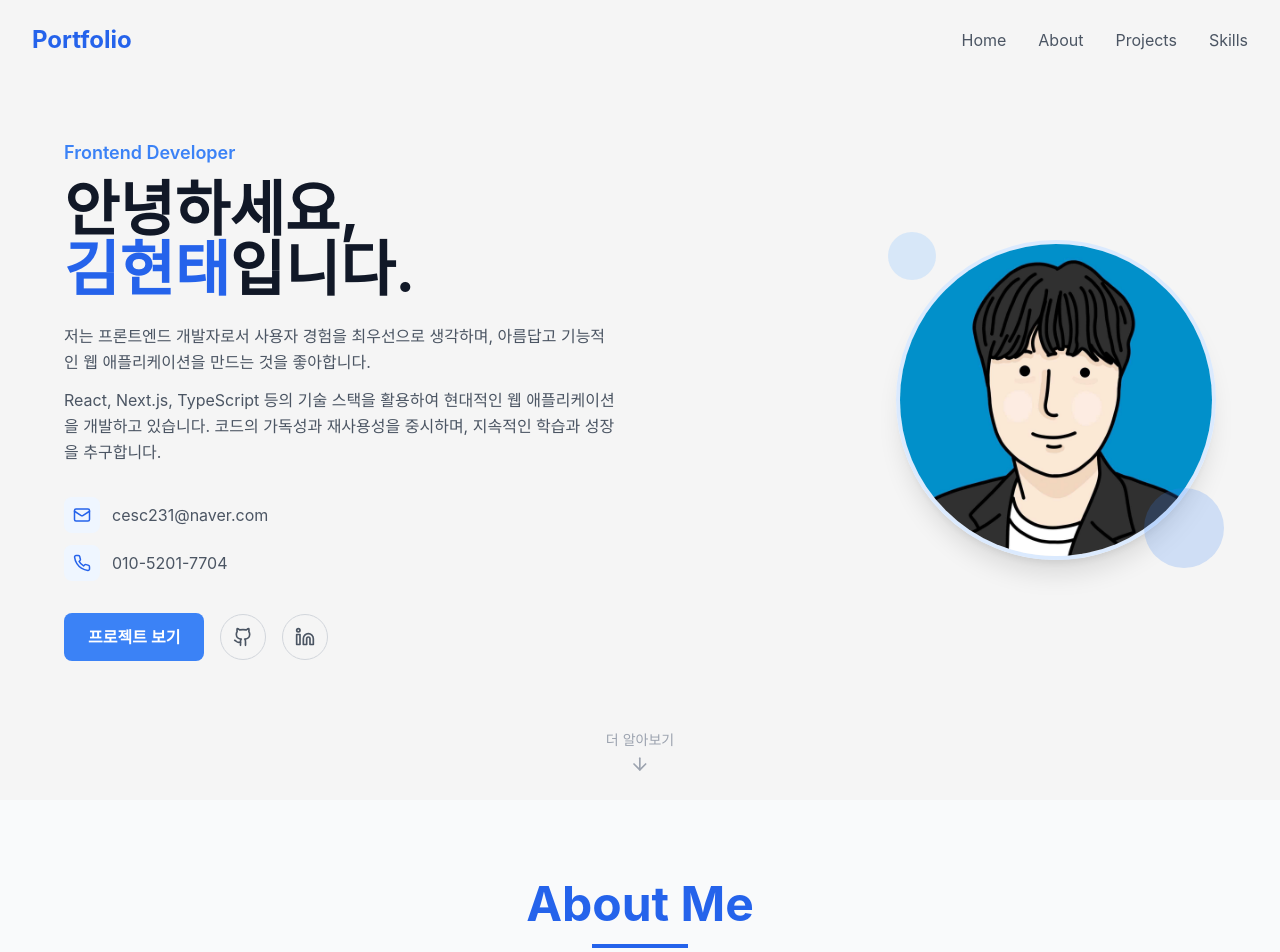
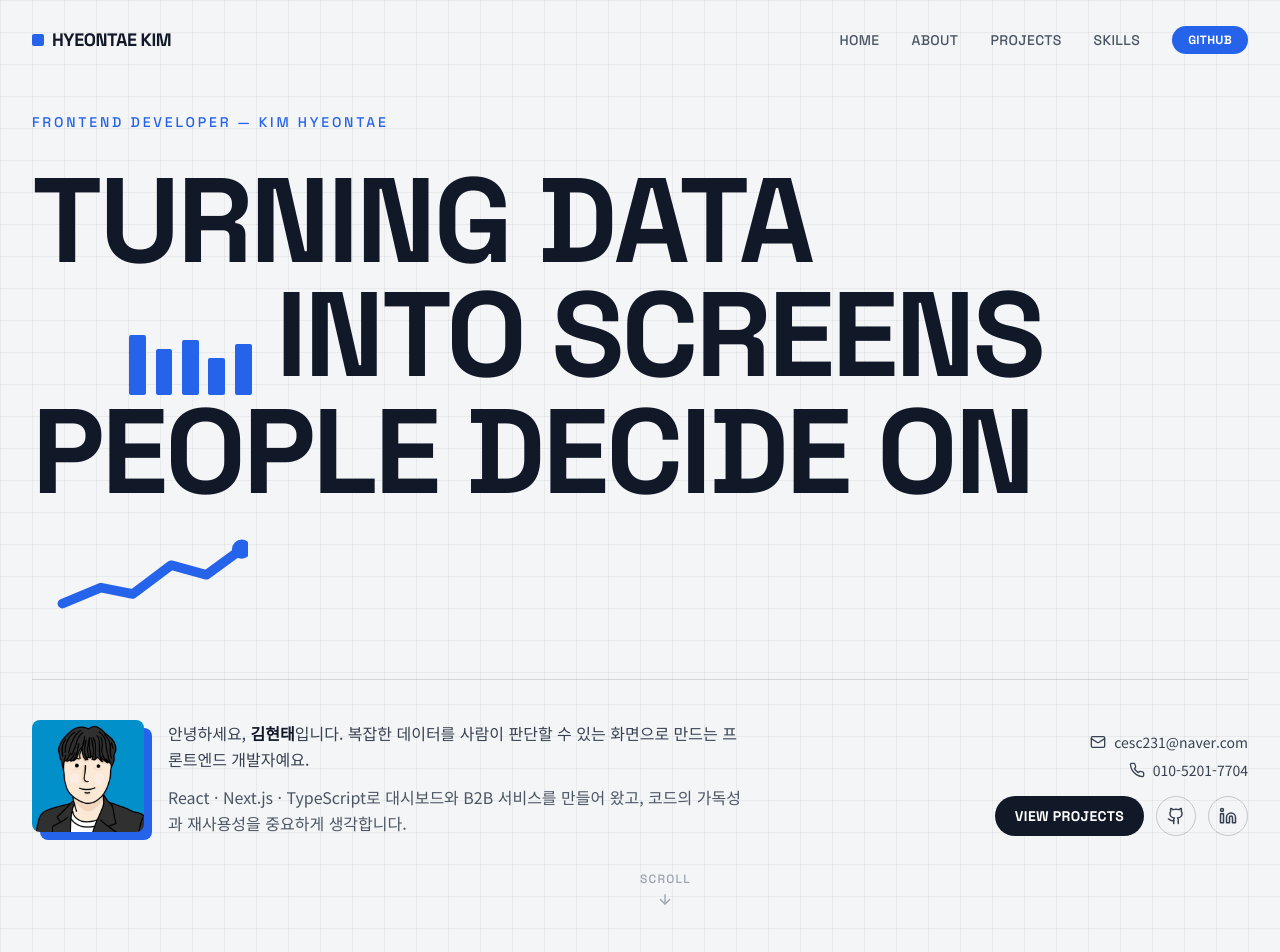
Before and after one commit to HyeontaeKim0/Portfolio, a Next.js app: page / in a window 1280 px wide. Shown: the top 952 px of the page. Built offline with nearby package versions, Linux system fonts and the light colour scheme.

Commit message:
fix : 디자인 변경

```diff
--- a/app/globals.css
+++ b/app/globals.css
@@ -3,8 +3,9 @@
 @tailwind utilities;
 
 :root {
-  --background: #f5f5f5;
-  --foreground: #1a1a1a;
+  --background: #f4f5f7;
+  --foreground: #111214;
+  --grid-line: rgba(17, 18, 20, 0.05);
 }
 
 * {
@@ -19,10 +20,12 @@ html {
 
 body {
   color: var(--foreground);
-  background: var(--background);
-  font-family: -apple-system, BlinkMacSystemFont, "Segoe UI", "Roboto", "Oxygen",
-    "Ubuntu", "Cantarell", "Fira Sans", "Droid Sans", "Helvetica Neue",
-    sans-serif;
+  background-color: var(--background);
+  /* 모눈종이 격자: 대시보드·차트 작업을 연상시키는 배경 */
+  background-image:
+    linear-gradient(var(--grid-line) 1px, transparent 1px),
+    linear-gradient(90deg, var(--grid-line) 1px, transparent 1px);
+  background-size: 32px 32px;
   -webkit-font-smoothing: antialiased;
   -moz-osx-font-smoothing: grayscale;
 }
@@ -39,7 +42,7 @@ body {
 }
 
 ::-webkit-scrollbar-track {
-  background: #f5f5f5;
+  background: #f4f5f7;
 }
 
 ::-webkit-scrollbar-thumb {
--- a/app/layout.tsx
+++ b/app/layout.tsx
@@ -1,9 +1,23 @@
 import type { Metadata } from "next";
+import { Noto_Sans_KR, Space_Grotesk } from "next/font/google";
 import "./globals.css";
 
+const display = Space_Grotesk({
+  subsets: ["latin"],
+  weight: ["500", "700"],
+  variable: "--font-display",
+});
+
+const sans = Noto_Sans_KR({
+  subsets: ["latin"],
+  weight: ["400", "500", "700"],
+  variable: "--font-sans",
+});
+
 export const metadata: Metadata = {
-  title: "Portfolio | 개발자 포트폴리오",
-  description: "프론트엔드 개발자 포트폴리오 사이트",
+  title: "김현태 | 프론트엔드 개발자 포트폴리오",
+  description:
+    "복잡한 데이터를 사람이 판단할 수 있는 화면으로 만드는 프론트엔드 개발자 김현태의 포트폴리오",
 };
 
 export default function RootLayout({
@@ -12,8 +26,8 @@ export default function RootLayout({
   children: React.ReactNode;
 }>) {
   return (
-    <html lang="ko">
-      <body>{children}</body>
+    <html lang="ko" className={`${display.variable} ${sans.variable}`}>
+      <body className="font-sans">{children}</body>
     </html>
   );
 }
--- a/components/About.tsx
+++ b/components/About.tsx
@@ -4,6 +4,7 @@ import { motion } from "framer-motion";
 import { useInView } from "framer-motion";
 import { useRef } from "react";
 import { Briefcase, Code, Coffee, Heart, Rocket } from "lucide-react";
+import SectionHeader from "@/components/ui/SectionHeader";
 
 const interests = [
   {
@@ -109,19 +110,19 @@ export default function About() {
   return (
     <section
       id="about"
-      className="min-h-screen py-20 px-4 sm:px-6 lg:px-8 bg-gray-50"
+      className="py-28 px-4 sm:px-6 lg:px-8"
     >
       <div className="max-w-7xl mx-auto" ref={ref}>
         <motion.div
           initial={{ opacity: 0, y: 20 }}
           animate={isInView ? { opacity: 1, y: 0 } : { opacity: 0, y: 20 }}
           transition={{ duration: 0.6 }}
-          className="text-center mb-16"
         >
-          <h2 className="text-4xl md:text-5xl font-bold mb-4 text-blue-600">
-            About Me
-          </h2>
-          <div className="w-24 h-1 bg-blue-600 mx-auto"></div>
+          <SectionHeader
+            index="01"
+            title="About"
+            subtitle="무엇에 관심을 두고, 어디서 어떤 일을 해왔는지 정리했습니다."
+          />
         </motion.div>
 
         <motion.div
@@ -129,7 +130,7 @@ export default function About() {
           animate={isInView ? { opacity: 1, y: 0 } : { opacity: 0, y: 20 }}
           transition={{ duration: 0.6, delay: 0.6 }}
         >
-          <h3 className="text-2xl font-bold mb-8 text-center">관심사</h3>
+          <h3 className="mb-6 font-display text-sm font-bold uppercase tracking-[0.2em] text-gray-500">Interests · 관심사</h3>
           <div className="grid grid-cols-1 md:grid-cols-2 lg:grid-cols-4 gap-6">
             {interests.map((interest, index) => {
               const Icon = interest.icon;
@@ -141,7 +142,7 @@ export default function About() {
                     isInView ? { opacity: 1, y: 0 } : { opacity: 0, y: 20 }
                   }
                   transition={{ duration: 0.6, delay: 0.8 + index * 0.1 }}
-                  className="p-6 bg-white border border-gray-200 rounded-lg hover:border-blue-500 transition-colors duration-200 shadow-sm"
+                  className="p-6 bg-white/80 border border-gray-900/10 rounded-lg hover:border-blue-600 transition-colors duration-200"
                 >
                   <div className="w-12 h-12 bg-blue-500 rounded-lg flex items-center justify-center mb-4">
                     <Icon size={24} className="text-white" />
@@ -164,7 +165,7 @@ export default function About() {
           transition={{ duration: 0.6, delay: 0.8 }}
           className="mt-20"
         >
-          <h3 className="text-2xl font-bold mb-12 text-center">경력</h3>
+          <h3 className="mb-8 font-display text-sm font-bold uppercase tracking-[0.2em] text-gray-500">Experience · 경력</h3>
           <div className="relative max-w-3xl mx-auto">
             {/* 타임라인 세로선 */}
             <div className="absolute left-[7px] top-2 bottom-2 w-px bg-gray-200" />
@@ -204,7 +205,7 @@ export default function About() {
                     {career.projects.map((project) => (
                       <div
                         key={project.name}
-                        className="p-4 bg-white border border-gray-200 rounded-lg hover:border-blue-500 transition-colors duration-200 shadow-sm"
+                        className="p-4 bg-white/80 border border-gray-900/10 rounded-lg hover:border-blue-600 transition-colors duration-200"
                       >
                         <h5 className="font-semibold text-gray-800 mb-1">
                           {project.name}
--- a/components/Footer.tsx
+++ b/components/Footer.tsx
@@ -1,44 +1,57 @@
-"use client";
-
 import { Github, Linkedin, Mail } from "lucide-react";
 
 export default function Footer() {
-  const currentYear = new Date().getFullYear();
-
   return (
-    <footer className="border-t border-gray-200 py-8 px-4 sm:px-6 lg:px-8 bg-white">
-      <div className="max-w-7xl mx-auto">
-        <div className="flex flex-col md:flex-row justify-between items-center gap-4">
-          <p className="text-gray-600 text-sm">
-            © {currentYear} Portfolio. All rights reserved.
+    <footer className="border-t border-gray-900/15 px-4 py-10 sm:px-6 lg:px-8">
+      <div className="mx-auto flex max-w-7xl flex-col gap-6 md:flex-row md:items-end md:justify-between">
+        <div className="space-y-1 text-sm text-gray-600">
+          <p className="flex items-center gap-2 font-display text-base font-bold text-gray-900">
+            <span className="inline-block size-2.5 rounded-sm bg-blue-600" />
+            HYEONTAE KIM
           </p>
-          <div className="flex gap-4">
+          <a href="mailto:cesc231@naver.com" className="block hover:text-blue-600">
+            cesc231@naver.com
+          </a>
+          <a
+            href="https://github.com/HyeontaeKim0"
+            target="_blank"
+            rel="noopener noreferrer"
+            className="block hover:text-blue-600"
+          >
+            github.com/HyeontaeKim0
+          </a>
+        </div>
+        <div className="flex flex-col gap-3 md:items-end">
+          <div className="flex gap-4 text-gray-600">
             <a
-              href="https://github.com"
+              href="https://github.com/HyeontaeKim0"
               target="_blank"
               rel="noopener noreferrer"
-              className="text-gray-600 hover:text-blue-600 transition-colors"
+              className="transition-colors hover:text-blue-600"
               aria-label="GitHub"
             >
               <Github size={20} />
             </a>
             <a
-              href="https://linkedin.com"
+              href="https://www.linkedin.com/in/현태-김-8898062ab"
               target="_blank"
               rel="noopener noreferrer"
-              className="text-gray-600 hover:text-blue-600 transition-colors"
+              className="transition-colors hover:text-blue-600"
               aria-label="LinkedIn"
             >
               <Linkedin size={20} />
             </a>
             <a
-              href="mailto:your.email@example.com"
-              className="text-gray-600 hover:text-blue-600 transition-colors"
+              href="mailto:cesc231@naver.com"
+              className="transition-colors hover:text-blue-600"
               aria-label="Email"
             >
               <Mail size={20} />
             </a>
           </div>
+          <p className="font-display text-xs uppercase tracking-wide text-gray-400">
+            © 2026 Kim Hyeontae
+          </p>
         </div>
       </div>
     </footer>
--- a/components/Hero.tsx
+++ b/components/Hero.tsx
@@ -4,159 +4,146 @@ import { motion } from "framer-motion";
 import { ArrowDown, Github, Linkedin, Mail, Phone } from "lucide-react";
 import Image from "next/image";
 import profile from "../assets/User.jpg";
+import { MiniBars, MiniLine } from "@/components/ui/MiniCharts";
+
+const line = {
+  hidden: { opacity: 0, y: 40 },
+  visible: (i: number) => ({
+    opacity: 1,
+    y: 0,
+    transition: { duration: 0.7, delay: i * 0.15, ease: [0.22, 1, 0.36, 1] },
+  }),
+};
 
 export default function Hero() {
-  const containerVariants = {
-    hidden: { opacity: 0 },
-    visible: {
-      opacity: 1,
-      transition: {
-        staggerChildren: 0.2,
-      },
-    },
-  };
-
-  const itemVariants = {
-    hidden: { opacity: 0, y: 20 },
-    visible: {
-      opacity: 1,
-      y: 0,
-      transition: {
-        duration: 0.5,
-      },
-    },
-  };
-
   return (
     <section
       id="home"
-      className="min-h-screen flex items-center justify-center relative overflow-hidden px-4 sm:px-6 lg:px-8"
+      className="relative flex min-h-screen flex-col justify-center overflow-hidden px-4 pb-24 pt-28 sm:px-6 lg:px-8"
     >
-      <motion.div
-        className="relative z-10 max-w-6xl mx-auto w-full grid md:grid-cols-2 gap-12 items-center py-24"
-        variants={containerVariants}
+      <div className="mx-auto w-full max-w-7xl">
+        <p className="mb-8 font-display text-sm font-medium uppercase tracking-[0.2em] text-blue-600">
+          Frontend Developer — Kim Hyeontae
+        </p>
+
+        {/* 큰 문구: 줄마다 들여쓰기를 엇갈리게 */}
+        <h1 className="font-display text-[13vw] font-bold uppercase leading-[0.95] tracking-tight text-gray-900 md:text-[8.5vw] xl:text-[7.5rem]">
+          <motion.span
+            className="block"
+            variants={line}
             initial="hidden"
             animate="visible"
+            custom={0}
           >
-        {/* 좌측: 텍스트 영역 */}
-        <div>
-          <motion.p
-            variants={itemVariants}
-            className="text-blue-500 font-semibold text-lg mb-3"
+            Turning data
+          </motion.span>
+          <motion.span
+            className="block pl-[8%]"
+            variants={line}
+            initial="hidden"
+            animate="visible"
+            custom={1}
           >
-            Frontend Developer
-          </motion.p>
+            <MiniBars className="mr-[0.2em]" />
+            into screens
+          </motion.span>
+          <motion.span
+            className="block"
+            variants={line}
+            initial="hidden"
+            animate="visible"
+            custom={2}
+          >
+            people decide on
+            <MiniLine className="ml-[0.2em]" />
+          </motion.span>
+        </h1>
 
-          <motion.h1
-            variants={itemVariants}
-            className="text-4xl md:text-5xl lg:text-6xl font-bold mb-6 text-gray-900 leading-tight"
+        <motion.div
+          className="mt-14 grid gap-10 border-t border-gray-900/15 pt-10 md:grid-cols-[1fr_auto] md:items-end"
+          initial={{ opacity: 0, y: 20 }}
+          animate={{ opacity: 1, y: 0 }}
+          transition={{ duration: 0.6, delay: 0.7 }}
         >
-            안녕하세요,
-            <br />
-            <span className="text-blue-600">김현태</span>입니다.
-          </motion.h1>
+          <div className="flex gap-6">
+            <div className="relative hidden size-28 shrink-0 sm:block">
+              <span className="absolute inset-0 translate-x-2 translate-y-2 rounded-lg bg-blue-600" />
+              <Image
+                src={profile}
+                alt="김현태 프로필"
+                width={112}
+                height={112}
+                className="relative size-28 rounded-lg object-cover"
+              />
+            </div>
+            <div className="max-w-xl space-y-3 text-base leading-relaxed text-gray-700">
+              <p>
+                안녕하세요, <strong className="text-gray-900">김현태</strong>
+                입니다. 복잡한 데이터를 사람이 판단할 수 있는 화면으로
+                만드는 프론트엔드 개발자예요.
+              </p>
+              <p className="text-gray-600">
+                React · Next.js · TypeScript로 대시보드와 B2B 서비스를
+                만들어 왔고, 코드의 가독성과 재사용성을 중요하게 생각합니다.
+              </p>
+            </div>
+          </div>
 
-          <motion.div variants={itemVariants} className="space-y-3 mb-8 text-gray-600 text-base leading-relaxed">
-            <p>
-              저는 프론트엔드 개발자로서 사용자 경험을 최우선으로 생각하며,
-              아름답고 기능적인 웹 애플리케이션을 만드는 것을 좋아합니다.
-            </p>
-            <p>
-              React, Next.js, TypeScript 등의 기술 스택을 활용하여 현대적인
-              웹 애플리케이션을 개발하고 있습니다. 코드의 가독성과 재사용성을
-              중시하며, 지속적인 학습과 성장을 추구합니다.
-            </p>
-          </motion.div>
-
-          {/* 연락처 */}
-          <motion.div variants={itemVariants} className="flex flex-col gap-3 mb-8">
+          <div className="flex flex-col gap-4 md:items-end">
+            <div className="flex flex-col gap-2 text-sm text-gray-700 md:items-end">
               <a
                 href="mailto:cesc231@naver.com"
-              className="flex items-center gap-3 text-gray-600 hover:text-blue-600 transition-colors duration-200 group w-fit"
+                className="flex items-center gap-2 transition-colors hover:text-blue-600"
               >
-              <div className="w-9 h-9 bg-blue-50 rounded-lg flex items-center justify-center group-hover:bg-blue-100 transition-colors duration-200">
-                <Mail size={18} className="text-blue-600" />
-              </div>
-              <span>cesc231@naver.com</span>
+                <Mail size={16} /> cesc231@naver.com
               </a>
               <a
                 href="tel:01052017704"
-              className="flex items-center gap-3 text-gray-600 hover:text-blue-600 transition-colors duration-200 group w-fit"
+                className="flex items-center gap-2 transition-colors hover:text-blue-600"
               >
-              <div className="w-9 h-9 bg-blue-50 rounded-lg flex items-center justify-center group-hover:bg-blue-100 transition-colors duration-200">
-                <Phone size={18} className="text-blue-600" />
+                <Phone size={16} /> 010-5201-7704
+              </a>
             </div>
-              <span>010-5201-7704</span>
-            </a>
-          </motion.div>
-
-          {/* 소셜 링크 + CTA */}
-          <motion.div variants={itemVariants} className="flex items-center gap-4 flex-wrap">
+            <div className="flex items-center gap-3">
               <a
                 href="#projects"
-              className="px-6 py-3 bg-blue-500 text-white rounded-lg font-semibold hover:bg-blue-600 transition-colors duration-200"
+                className="rounded-full bg-gray-900 px-5 py-2.5 font-display text-sm font-bold uppercase tracking-wide text-white transition-colors hover:bg-blue-600"
               >
-              프로젝트 보기
+                View Projects
               </a>
               <a
                 href="https://github.com/HyeontaeKim0"
                 target="_blank"
                 rel="noopener noreferrer"
-              className="p-3 border border-gray-300 rounded-full hover:border-blue-500 hover:text-blue-600 transition-colors duration-200 text-gray-600"
+                className="rounded-full border border-gray-900/20 p-2.5 text-gray-700 transition-colors hover:border-blue-600 hover:text-blue-600"
                 aria-label="GitHub"
               >
-              <Github size={20} />
+                <Github size={18} />
               </a>
               <a
                 href="https://www.linkedin.com/in/현태-김-8898062ab"
                 target="_blank"
                 rel="noopener noreferrer"
-              className="p-3 border border-gray-300 rounded-full hover:border-blue-500 hover:text-blue-600 transition-colors duration-200 text-gray-600"
+                className="rounded-full border border-gray-900/20 p-2.5 text-gray-700 transition-colors hover:border-blue-600 hover:text-blue-600"
                 aria-label="LinkedIn"
               >
-              <Linkedin size={20} />
+                <Linkedin size={18} />
               </a>
+            </div>
+          </div>
         </motion.div>
       </div>
 
-        {/* 우측: 프로필 이미지 */}
-        <motion.div
-          variants={itemVariants}
-          className="flex justify-center md:justify-end"
-        >
-          <div className="relative">
-            <div className="w-72 h-72 md:w-80 md:h-80 rounded-full overflow-hidden border-4 border-blue-100 shadow-xl">
-              <Image
-                src={profile}
-                alt="김현태 프로필"
-                width={320}
-                height={320}
-                className="object-cover w-full h-full"
-              />
-            </div>
-            <div className="absolute -bottom-2 -right-2 w-20 h-20 bg-blue-500 rounded-full opacity-20" />
-            <div className="absolute -top-2 -left-2 w-12 h-12 bg-blue-300 rounded-full opacity-30" />
-          </div>
-        </motion.div>
-      </motion.div>
-
-      {/* 스크롤 유도 */}
-      <motion.div
-        className="absolute bottom-8 left-1/2 transform -translate-x-1/2"
-        initial={{ opacity: 0 }}
-        animate={{ opacity: 1 }}
-        transition={{ delay: 1.2 }}
-      >
       <motion.a
         href="#about"
-          animate={{ y: [0, 10, 0] }}
-          transition={{ duration: 2, repeat: Infinity }}
-          className="flex flex-col items-center text-gray-400 hover:text-gray-600 transition-colors"
+        className="absolute bottom-8 left-1/2 flex -translate-x-1/2 flex-col items-center font-display text-xs uppercase tracking-widest text-gray-400 transition-colors hover:text-gray-700"
+        initial={{ opacity: 0 }}
+        animate={{ opacity: 1, y: [0, 8, 0] }}
+        transition={{ opacity: { delay: 1.4 }, y: { duration: 2, repeat: Infinity } }}
       >
-          <span className="text-sm mb-1">더 알아보기</span>
-          <ArrowDown size={20} />
+        Scroll
+        <ArrowDown size={16} className="mt-1" />
       </motion.a>
-      </motion.div>
     </section>
   );
 }
--- a/components/Navbar.tsx
+++ b/components/Navbar.tsx
@@ -31,27 +31,41 @@ export default function Navbar() {
       animate={{ y: 0 }}
       transition={{ duration: 0.5 }}
       className={`fixed top-0 left-0 right-0 z-50 transition-all duration-300 ${
-        isScrolled ? "bg-white/90 backdrop-blur-md shadow-lg" : "bg-transparent"
+        isScrolled
+          ? "border-b border-gray-900/10 bg-[#f4f5f7]/85 backdrop-blur-md"
+          : "bg-transparent"
       }`}
     >
       <div className="max-w-7xl mx-auto px-4 sm:px-6 lg:px-8">
         <div className="flex items-center justify-between h-16 md:h-20">
-          <a href="#home" className="text-2xl font-bold text-blue-600">
-            Portfolio
+          <a
+            href="#home"
+            className="flex items-center gap-2 font-display text-lg font-bold tracking-tight text-gray-900"
+          >
+            <span className="inline-block size-3 rounded-sm bg-blue-600" />
+            HYEONTAE KIM
           </a>
 
           {/* Desktop Navigation */}
-          <div className="hidden md:flex items-center space-x-8">
+          <div className="hidden md:flex items-center gap-8">
             {navItems.map((item) => (
               <a
                 key={item.name}
                 href={item.href}
-                className="text-gray-600 hover:text-blue-600 transition-colors duration-200 relative group"
+                className="relative font-display text-sm font-medium uppercase tracking-wide text-gray-600 transition-colors duration-200 hover:text-gray-900 group"
               >
                 {item.name}
                 <span className="absolute bottom-0 left-0 w-0 h-0.5 bg-blue-600 group-hover:w-full transition-all duration-300"></span>
               </a>
             ))}
+            <a
+              href="https://github.com/HyeontaeKim0"
+              target="_blank"
+              rel="noopener noreferrer"
+              className="rounded-full bg-blue-600 px-4 py-1.5 font-display text-xs font-bold uppercase tracking-wide text-white transition-colors hover:bg-blue-700"
+            >
+              GitHub
+            </a>
           </div>
 
           {/* Mobile Menu Button */}
--- /dev/null
+++ b/components/ui/MiniCharts.tsx
@@ -0,0 +1,61 @@
+"use client";
+
+import { motion } from "framer-motion";
+
+/** 첫 화면 문구 사이에 들어가는 작은 막대 차트 (시그니처) */
+export function MiniBars({ className = "" }: { className?: string }) {
+  const bars = [0.45, 0.7, 0.55, 0.9, 0.65];
+  return (
+    <span
+      aria-hidden="true"
+      className={`inline-flex h-[0.8em] items-end gap-[0.08em] align-middle ${className}`}
+    >
+      {bars.map((h, i) => (
+        <motion.span
+          key={i}
+          className="block w-[0.14em] rounded-sm bg-blue-600"
+          initial={{ height: "10%" }}
+          animate={{ height: [`${h * 100}%`, `${(1 - h) * 60 + 30}%`, `${h * 100}%`] }}
+          transition={{
+            duration: 2.4,
+            delay: 0.6 + i * 0.12,
+            repeat: Infinity,
+            ease: "easeInOut",
+          }}
+        />
+      ))}
+    </span>
+  );
+}
+
+/** 첫 화면 문구 끝에 들어가는 작은 선 그래프 */
+export function MiniLine({ className = "" }: { className?: string }) {
+  return (
+    <svg
+      aria-hidden="true"
+      viewBox="0 0 120 48"
+      className={`inline-block h-[0.7em] w-[1.6em] align-middle ${className}`}
+    >
+      <motion.path
+        d="M4 40 L28 30 L48 34 L72 16 L94 22 L116 6"
+        fill="none"
+        stroke="#2563eb"
+        strokeWidth="6"
+        strokeLinecap="round"
+        strokeLinejoin="round"
+        initial={{ pathLength: 0 }}
+        animate={{ pathLength: 1 }}
+        transition={{ duration: 1.4, delay: 0.9, ease: "easeOut" }}
+      />
+      <motion.circle
+        cx="116"
+        cy="6"
+        r="6"
+        fill="#2563eb"
+        initial={{ scale: 0 }}
+        animate={{ scale: [0, 1.3, 1] }}
+        transition={{ duration: 0.5, delay: 2.2 }}
+      />
+    </svg>
+  );
+}
--- /dev/null
+++ b/components/ui/SectionHeader.tsx
@@ -0,0 +1,27 @@
+type Props = {
+  index: string;
+  title: string;
+  subtitle?: string;
+};
+
+/** 섹션 머리: 얇은 선 + 번호 + 큰 영문 제목 + 한글 설명 */
+export default function SectionHeader({ index, title, subtitle }: Props) {
+  return (
+    <div className="mb-14">
+      <div className="mb-6 flex items-center gap-4">
+        <span className="font-display text-sm font-medium text-blue-600">
+          {index}
+        </span>
+        <span className="h-px flex-1 bg-gray-900/20" />
+      </div>
+      <h2 className="font-display text-5xl font-bold uppercase leading-none tracking-tight text-gray-900 md:text-7xl">
+        {title}
+      </h2>
+      {subtitle && (
+        <p className="mt-5 max-w-2xl text-base leading-relaxed text-gray-600">
+          {subtitle}
+        </p>
+      )}
+    </div>
+  );
+}
--- a/tailwind.config.ts
+++ b/tailwind.config.ts
@@ -8,6 +8,10 @@ const config: Config = {
   ],
   theme: {
     extend: {
+      fontFamily: {
+        sans: ["var(--font-sans)", "system-ui", "sans-serif"],
+        display: ["var(--font-display)", "var(--font-sans)", "sans-serif"],
+      },
       colors: {
         background: "var(--background)",
         foreground: "var(--foreground)",
```
Also changed, not shown: components/Projects.tsx (+38 -11 lines), components/Skills.tsx (+19 -21 lines). Lines whose indentation alone changed are shown as unchanged.
